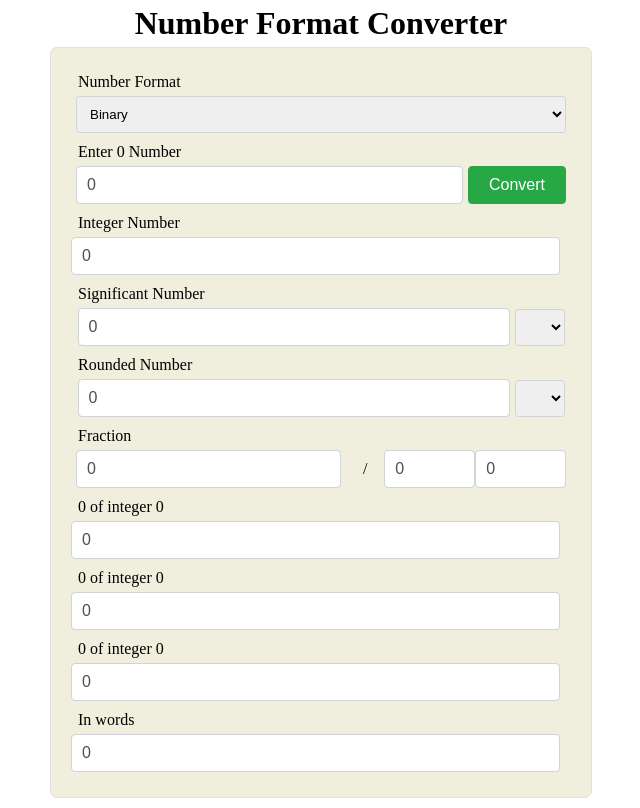
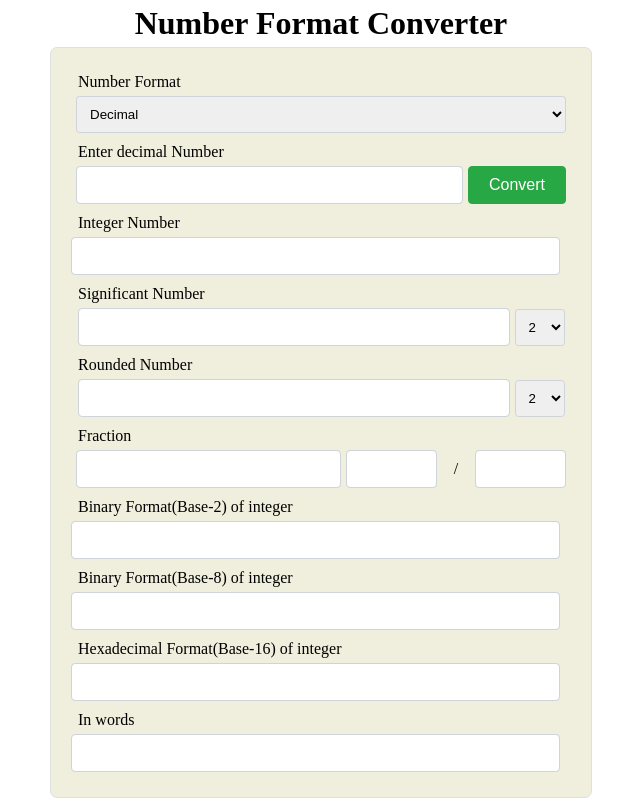
Before and after one commit to ahmed-at-github/number-format-converter, a React (Vite) app: page / in a window 1280 px wide. Shown: the whole page, without its empty margins (319-959 px from the left). Built offline with nearby package versions, Linux system fonts and the light colour scheme.

Commit message:
1.0.3 [Numberformat.jsx UI and logic coupled with bugs]

```diff
--- a/components/NumberFormat.jsx
+++ b/components/NumberFormat.jsx
@@ -143,7 +143,10 @@ export default function NumberFormat() {
       <div className="section">
         <div className="row">
           <p>Number Format</p>
-          <select value={0} onChange={0}>
+          <select
+            value={inputFormat}
+            onChange={(e) => setInputFormat(e.target.value)}
+          >
             <option value="binary">Binary</option>
             <option value="octal">Octal</option>
             <option value="decimal">Decimal</option>
@@ -152,24 +155,57 @@ export default function NumberFormat() {
         </div>
 
         <div className="row">
-          <p>Enter {0} Number</p>
+          <p>Enter {inputFormat} Number</p>
           <div>
-            <input type={0} value={0} onChange={0} />
-            <button onClick={0}>Convert</button>
+            <input
+              type={inputFormat !== "decimal" ? "text" : "number"}
+              value={inputNumber}
+              onChange={(e) => {
+                if (inputFormat === "decimal") {
+                  setDecimal(e.target.value)
+                  setInputNumber(e.target.value)
+                } else setInputNumber(e.target.value)
+              }}
+            />
+            <button onClick={handleConversion}>Convert</button>
           </div>
         </div>
 
         <div className="row">
           <p>Integer Number</p>
-          <input type="number" value={0} onChange={0} />
+          <input type="number" value={integer} onChange={(e) => {}} />
         </div>
 
         <div className="row">
           <p>Significant Number</p>
           <div>
-            <input type="number" value={0} onChange={0} />
-            <select value={0} onChange={0}>
-              {Array}
+            <input type="number" value={significantNo} onChange={(e) => {}} />
+            <select
+              value={significantNoIndex}
+              onChange={(e) => {
+                setSignificantNoIndex(e.target.value)
+                if (decimal !== "")
+                  //non-initial state condition
+                  setSignificantNo(
+                    roundToSignificantDigits(
+                      parseFloat(decimal, 10),
+                      parseInt(e.target.value)
+                    )
+                  )
+              }}
+            >
+              {/* Creates an array of 9 numbers: [0,1,2,3,4,5,6,7,8], Maps each number to an <option> showing 1-9.
+
+            Array(9) -> Creates a new array with 9 empty [ , , , , , , , , ]
+            ...Array(9) -> The spread operator ... "expands" those empty slots into actual undefined values so you can work with them.
+            .keys() ->gives you an iterator over the array's indexes, Basically [0, 1, 2, 3, 4, 5, 6, 7, 8].
+
+            */}
+              {[...Array(9).keys()].map((value) => (
+                <option key={value + 1} value={value + 1}>
+                  {value + 1}
+                </option>
+              ))}
             </select>
           </div>
         </div>
@@ -177,9 +213,25 @@ export default function NumberFormat() {
         <div className="row">
           <p>Rounded Number</p>
           <div>
-            <input type="number" value={0} onChange={0} />
-            <select value={0} onChange={0}>
-              {Array}
+            <input type="number" value={roundDigit} onChange={(e) => {}} />
+            <select
+              value={roundDigitIndex}
+              onChange={(e) => {
+                setRoundDigitIndex(e.target.value)
+                if (decimal !== "")
+                  setRoundDigit(
+                    roundToKthInteger(
+                      parseFloat(decimal),
+                      parseInt(e.target.value, 10)
+                    )
+                  )
+              }}
+            >
+              {[...Array(9).keys()].map((value) => (
+                <option key={value + 1} value={value + 1}>
+                  {value + 1}
+                </option>
+              ))}
             </select>
           </div>
         </div>
@@ -187,37 +239,54 @@ export default function NumberFormat() {
         <div className="row">
           <p>Fraction</p>
           <div>
-            <input type="number" value={0} onChange={0} />
+            <input type="number" value={integer} onChange={(e) => {}} />
+
+            <input type="number" value={numerator} onChange={(e) => {}} />
             <p>&nbsp;/&nbsp;</p>
-            <input type="number" value={0} onChange={0} />
-            <input type="number" value={0} onChange={0} />
+            <input type="number" value={denominator} onChange={(e) => {}} />
           </div>
         </div>
 
         <div className="row">
           <p>
-            {0} of integer {0}
+            {inputFormat === "binary" ? "Decimal" : "Binary"} Format(Base-
+            {inputFormat === "binary" ? "10" : "2"}) of integer {integer}
           </p>
-          <input type="number" value={0} onChange={0} />
+          <input
+            type="number"
+            value={inputFormat === "binary" ? decimal : binary}
+            onChange={(e) => {}}
+          />
         </div>
 
         <div className="row">
           <p>
-            {0} of integer {0}
+            {inputFormat === "octal" ? "Decimal" : "Binary"} Format(Base-
+            {inputFormat === "octal" ? "10" : "8"}) of integer {integer}
           </p>
-          <input type="number" value={0} onChange={0} />
+          <input
+            type="number"
+            value={inputFormat === "octal" ? decimal : octal}
+            onChange={(e) => {}}
+          />
         </div>
 
         <div className="row">
           <p>
-            {0} of integer {0}
+            {inputFormat === "hexadecimal" ? "Decimal" : "Hexadecimal"}{" "}
+            Format(Base-
+            {inputFormat === "hexadecimal" ? "10" : "16"}) of integer {integer}
           </p>
-          <input type="number" value={0} onChange={0} />
+          <input
+            type="number"
+            value={inputFormat === "hexadecimal" ? decimal : hexadecimal}
+            onChange={(e) => {}}
+          />
         </div>
 
         <div className="row">
-          <p>In words</p>
-          <input type="text" value={0} onChange={0} />
+          <p>In words {integer}</p>
+          <input type="text" value={inWord} onChange={() => {}} />
         </div>
       </div>
     </div>
```
